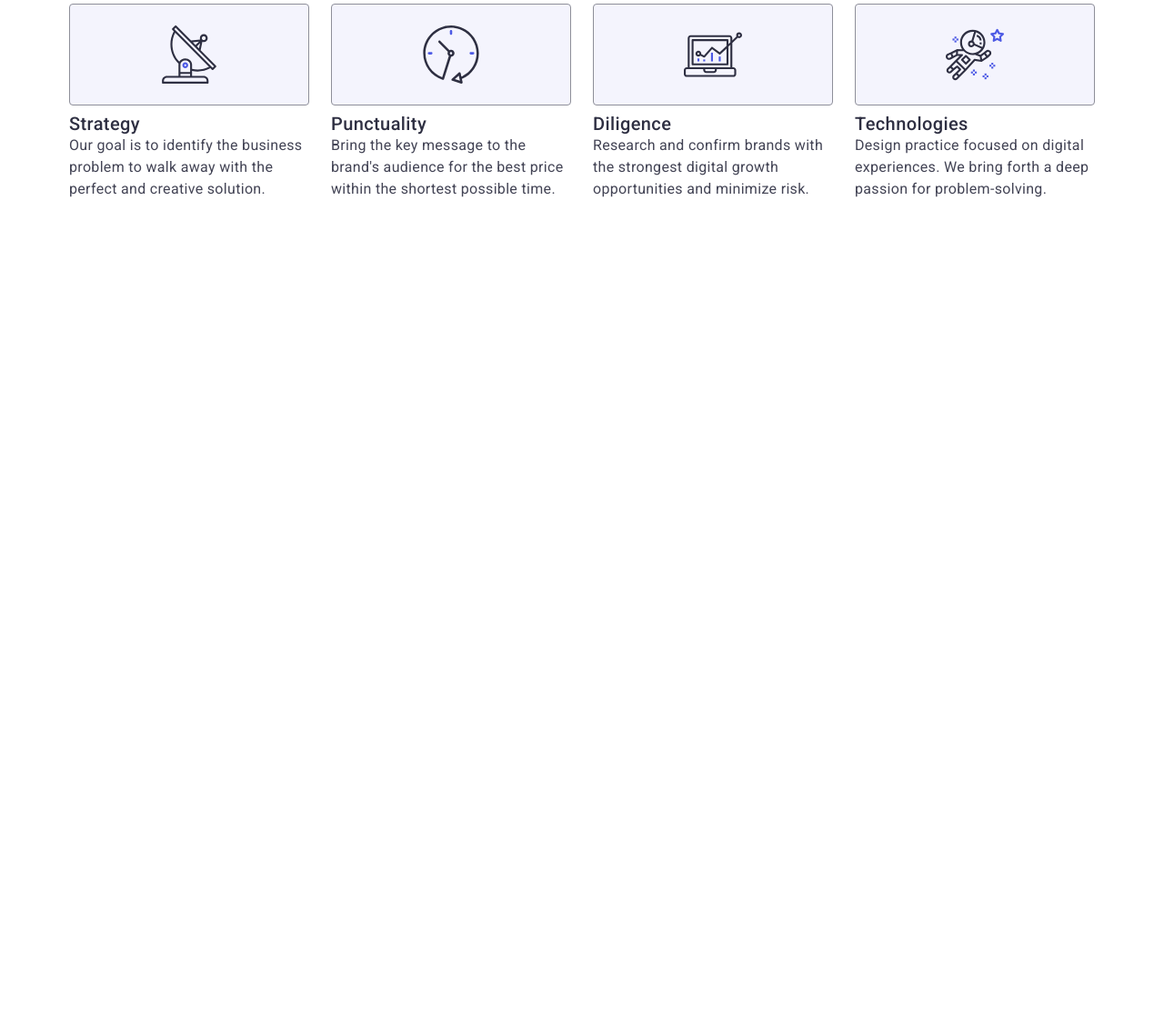
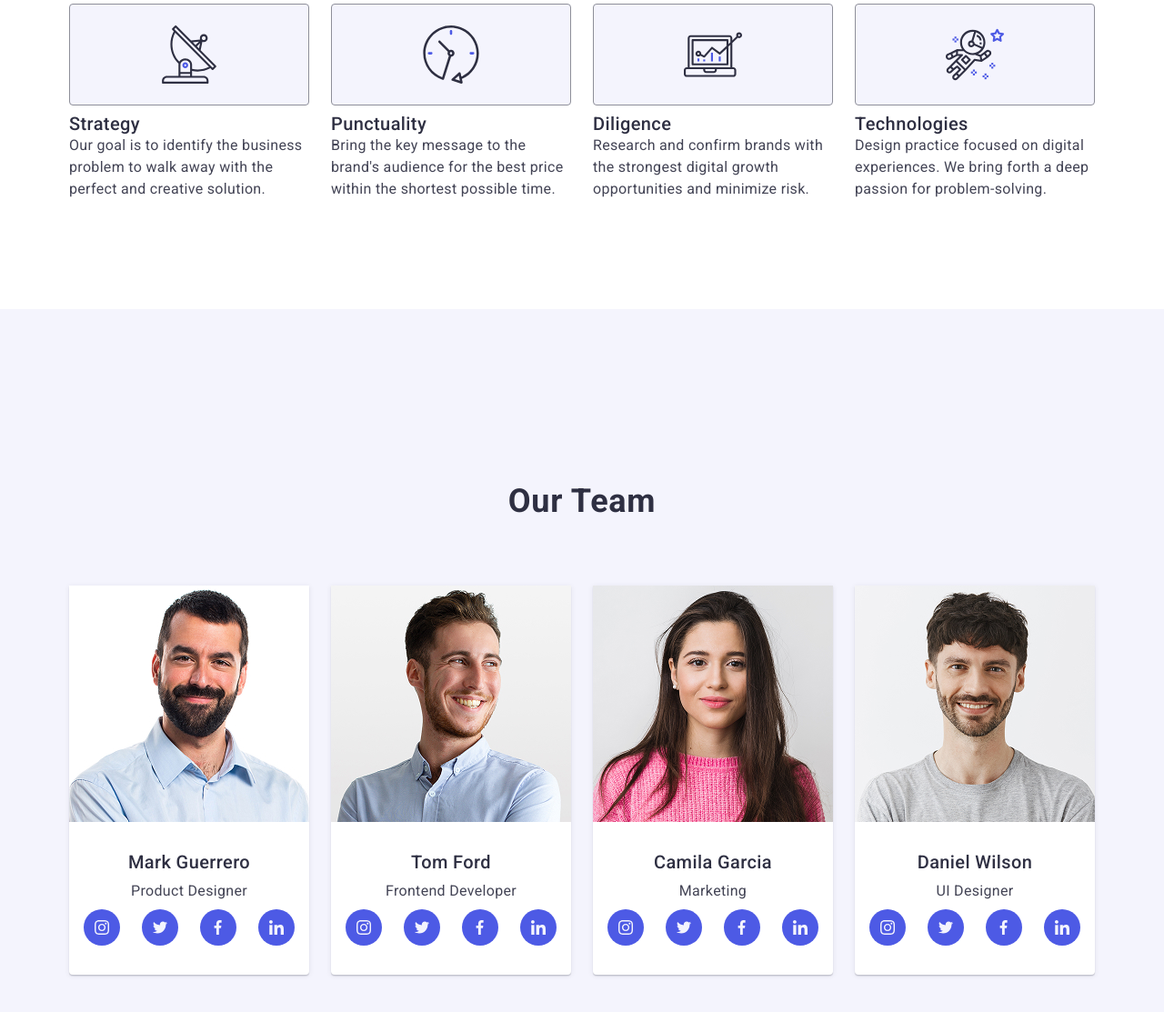
Before and after one commit to Karasik953/goit-markup-hw-06, a plain HTML site: page index.html in a window 1280 px wide. Shown: the part 889-2002 px from the top of the page at 91% size. Before the commit the page ends 1229 px from the top, so only its background shows below. Drawn offline with nearby package versions, Linux system fonts and the light colour scheme.

Commit message:
three-section

```diff
--- a/css/styles.css
+++ b/css/styles.css
@@ -514,9 +514,125 @@ button {
         background-color: #f4f4fd;
         margin-bottom: 8px;
 }
-
+    .ul-two {
+        flex-wrap: nowrap;
+    }
     .features-section {
         padding: 120px 0
 }
 
 }
+
+/* thirst-section */
+
+.ul-three {
+    display: flex;
+    flex-direction: column;
+    gap: 72px
+}
+
+.h-three-section {
+    font-weight: 500;
+    font-size: 20px;
+    line-height: 1.2;
+    letter-spacing: 0.02em;
+    color: #2e2f42;
+    text-align: center;
+    margin-bottom: 8px;
+
+}
+
+.ul-svg{
+    display: flex;
+    justify-content: center;
+    gap: 24px;
+}
+
+.li-svg {
+    width: 40px;
+    height: 40px;
+    margin-top: 8px;
+}
+
+.a-svg {
+    width: 100%;
+    height: 100%;
+    background-color: #4d5ae5;
+    border-radius: 50%;
+    display: flex;
+    align-items: center;
+    justify-content: center;
+    transition: background-color 250ms cubic-bezier(0.4, 0, 0.2, 1);
+}
+
+.a-svg:hover,
+.a-svg:focus{
+    background-color: #404bbf;
+}
+
+.svg-inst {
+    fill: #f4f4fd;
+}
+
+.three-section {
+    background-color: #f4f4fd;
+    padding: 192px 0;
+}
+
+.page-h {
+    font-weight: 700;
+    font-size: 36px;
+    line-height: 1.11;
+    letter-spacing: 0.02em;
+    text-align: center;
+    color: #2e2f42;
+    text-transform: capitalize;
+    margin-bottom: 72px;
+}
+
+.div-p-h {
+    padding: 32px 0
+}
+
+
+.page-li-three {
+    background-color: #FFFFFF;
+    width: calc((100% - 72px) / 4);
+    border-radius: 0 0 4px 4px;
+    padding: 0px 0px 32px 0px;
+    width: 264px;
+    height: 428px;
+    box-shadow: 0 2px 1px 0 rgba(46, 47, 66, 0.08), 0 1px 1px 0 rgba(46, 47, 66, 0.16), 0 1px 6px 0 rgba(46, 47, 66, 0.08);
+    height: 428px;
+}
+
+.p-three-section {
+    line-height: 1.5;
+    letter-spacing: 0.02em;
+    text-align: center;
+    color: #434455;
+    text-align: center;
+}
+
+@media screen and (min-width: 768px) {
+    .ul-three {
+        display: flex;
+        flex-direction: row;
+        flex-wrap: wrap;
+        flex-basis: calc(50% - 12px);
+        gap: 24px;
+        row-gap: 64px ;
+        justify-content: center;
+        align-items: center;
+
+}
+}
+
+@media screen and (min-width: 1158px) {
+    .main-three-container {
+        margin-top: 240;
+    }
+    .ul-three {
+        display: flex;
+        flex-wrap: nowrap;
+}
--- a/index.html
+++ b/index.html
@@ -168,7 +168,7 @@
                 </ul>
             </div>
         </section>
-        <section class="hid three-section">
+        <section class=" three-section">
             <div class="container main-three-container">
                 <h2 class="page-h">Our Team</h2>
                 <ul class="ul-three">
```
Also changed, not shown: css/styles-old.css (+0 -46 lines).
